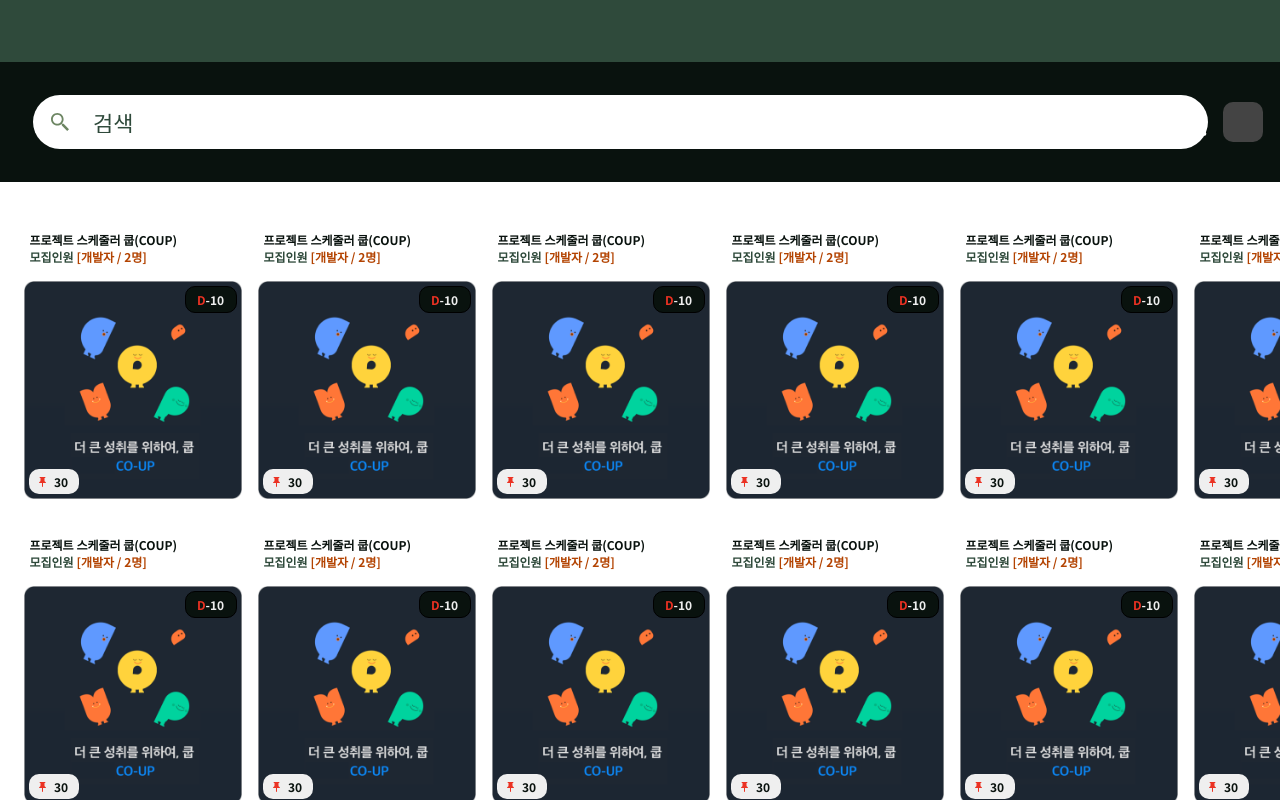
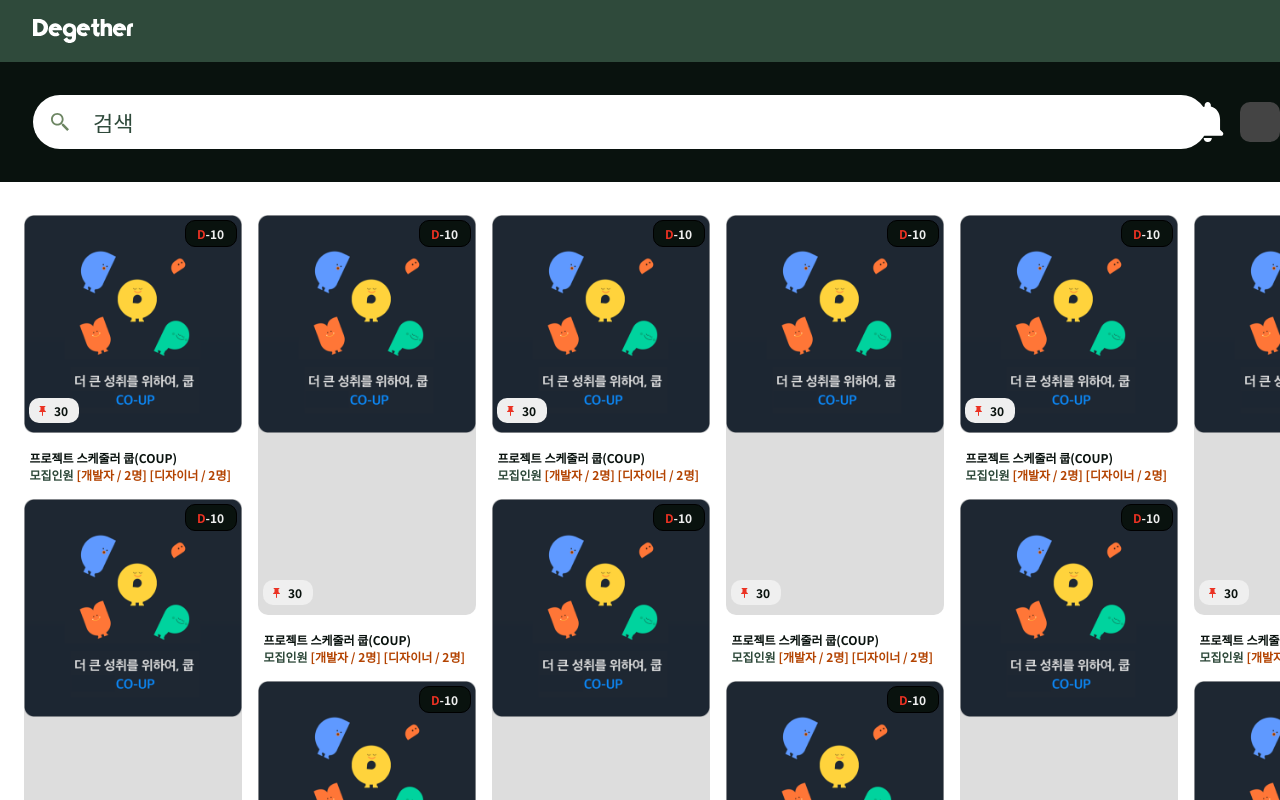
Before and after one commit to Degether/degether, a React (Create React App) app in the folder degether/: page / in a window 1280 px wide. Shown: the top 800 px of the page. Built offline with nearby package versions, Linux system fonts and the light colour scheme.

Commit message:
feat : 메인페이지 썸네일 카드 사이즈 변경

```diff
--- a/degether/src/components/Header.js
+++ b/degether/src/components/Header.js
@@ -7,7 +7,11 @@ import SearchBar from "./icon/SearchBar";
 const Header = () => {
   return (
     <>
-      <HeaderContainer></HeaderContainer>
+      <HeaderContainer>
+        <div>
+          <img src="img/logo.svg" />
+        </div>
+      </HeaderContainer>
       <MenuContainer>
         <MenuBar>
           <SearchBar />
@@ -28,12 +32,21 @@ const HeaderContainer = styled.div`
   left: 0px;
   top: 0px;
   background: #2f4a3b;
+  div {
+    width: 1888px;
+    height: 62px;
+    display: flex;
+    align-items: center;
+    margin: 0 auto;
+  }
+  img {
+    margin-left: 33px;
+  }
 `;
 const MenuContainer = styled.div`
   position: absolute;
   width: 100%;
   height: 120px;
-
   left: 0px;
   top: 62px;
   background: #09120e;
@@ -46,13 +59,13 @@ const MenuContainer = styled.div`
   }
 `;
 const MenuBar = styled.div`
-  width: 1920px;
+  width: 1888px;
   position: relative;
   margin: 0 auto;
 `;
 const IconContainer = styled.div`
   position: absolute;
-  right: 17px;
+  right: 0px;
   top: 40px;
 `;
 
--- a/degether/src/components/icon/Icon.js
+++ b/degether/src/components/icon/Icon.js
@@ -24,6 +24,7 @@ const HomeIcon = () => {
 const NoticeIcon = () => {
   return (
     <>
+      <Notice>
         <svg
           width="32"
           height="40"
@@ -36,6 +37,7 @@ const NoticeIcon = () => {
             fill="white"
           />
         </svg>
+      </Notice>
     </>
   );
 };
@@ -50,12 +52,23 @@ const Profile = () => {
 const Home = styled.div`
   width: 44px;
   height: 40px;
+  :hover {
+    cursor: pointer;
+  }
+`;
+const Notice = styled.div`
+  :hover {
+    cursor: pointer;
+  }
 `;
 const ProfileImg = styled.div`
   width: 40px;
   height: 40px;
   background: #444;
   border-radius: 10px;
+  :hover {
+    cursor: pointer;
+  }
 `;
 export default HomeIcon;
 export { NoticeIcon, Profile };
--- a/degether/src/components/main/Card.js
+++ b/degether/src/components/main/Card.js
@@ -5,12 +5,6 @@ const Card = () => {
   return (
     <>
       <CardContainer>
-        <CardText>
-          프로젝트 스케줄러 쿱(COUP)
-          <br />
-          <HeadCount>모집인원</HeadCount>{" "}
-          <HeadcountValue>[개발자 / 2명]</HeadcountValue>
-        </CardText>
         <CardImg>
           <Dday>
             <span>D</span>-10
@@ -34,13 +28,64 @@ const Card = () => {
             <PinCount>30</PinCount>
           </Pin>
         </CardImg>
+        <CardText>
+          프로젝트 스케줄러 쿱(COUP)
+          <br />
+          <HeadCount>모집인원</HeadCount>{" "}
+          <HeadcountValue>[개발자 / 2명] [디자이너 / 2명]</HeadcountValue>
+        </CardText>
       </CardContainer>
     </>
   );
 };
 
+const Card2 = () => {
+  return (
+    <>
+      <CardContainer2>
+        <CardImg2>
+          <Dday>
+            <span>D</span>-10
+          </Dday>
+          <img src="img/Rectangle 22.png" alt="프로젝트썸네일" />
+          <Pin>
+            <svg
+              width="7"
+              height="10"
+              viewBox="0 0 7 10"
+              fill="none"
+              xmlns="http://www.w3.org/2000/svg"
+            >
+              <path
+                fill-rule="evenodd"
+                clip-rule="evenodd"
+                d="M7 5.435C7 5.2 6.83 5.01 6.6 4.945C5.965 4.77 5.5 4.19 5.5 3.5V1H6C6.275 1 6.5 0.775 6.5 0.5C6.5 0.225 6.275 0 6 0H1C0.725 0 0.5 0.225 0.5 0.5C0.5 0.775 0.725 1 1 1H1.5V3.5C1.5 4.19 1.035 4.77 0.4 4.945C0.17 5.01 0 5.2 0 5.435V5.5C0 5.775 0.225 6 0.5 6H2.99L3 9.5C3 9.775 3.225 10 3.5 10C3.775 10 4 9.775 4 9.5L3.99 6H6.5C6.775 6 7 5.775 7 5.5V5.435Z"
+                fill="#EB3223"
+              />
+            </svg>
+            <PinCount>30</PinCount>
+          </Pin>
+        </CardImg2>
+        <CardText>
+          프로젝트 스케줄러 쿱(COUP)
+          <br />
+          <HeadCount>모집인원</HeadCount>{" "}
+          <HeadcountValue>[개발자 / 2명] [디자이너 / 2명]</HeadcountValue>
+        </CardText>
+      </CardContainer2>
+    </>
+  );
+};
 const CardContainer = styled.div`
   width: 218px;
+  height: 284px;
+  border-radius: 10px;
+  display: flex;
+  flex-direction: column;
+`;
+const CardContainer2 = styled.div`
+  width: 218px;
+  height: 466px;
   border-radius: 10px;
   display: flex;
   flex-direction: column;
@@ -60,7 +105,20 @@ const HeadcountValue = styled.span`
 `;
 const CardImg = styled.div`
   width: 218px;
+  height: 218px;
   position: relative;
+  border-radius: 10px;
+  img {
+    width: 218px;
+    object-fit: cover;
+  }
+`;
+const CardImg2 = styled.div`
+  width: 218px;
+  height: 400px;
+  position: relative;
+  border-radius: 10px;
+  background: #ddd;
   img {
     width: 218px;
     object-fit: cover;
@@ -104,3 +162,4 @@ const PinCount = styled.div`
   font-weight: 700;
 `;
 export default Card;
+export { Card2 };
--- a/degether/src/pages/Main.js
+++ b/degether/src/pages/Main.js
@@ -1,14 +1,35 @@
 import styled from "styled-components";
-import Card from "../components/main/Card";
+import Card, { Card2 } from "../components/main/Card";
 import LoginContainer from "../components/login/LoginContainer";
+import { useState } from "react";
 
 function Main() {
+  const [firstRow, setFirstRow] = useState([Card, Card2]);
   return (
     <>
       <MainContainer>
         <CardGrid>
-          {Array.from({ length: 32 }, (item, idx) => {
-            return <Card key={idx} />;
+          {Array.from({ length: 6 }, (item, idx) => {
+            return (
+              <>
+                {Array.from({ length: 1 }, (item, idx) => {
+                  return (
+                    <div key={idx}>
+                      <Card />
+                      <Card2 />
+                    </div>
+                  );
+                })}
+                {Array.from({ length: 1 }, (item, idx) => {
+                  return (
+                    <div key={idx}>
+                      <Card2 />
+                      <Card />
+                    </div>
+                  );
+                })}
+              </>
+            );
           })}
         </CardGrid>
         <LoginContainer />
@@ -28,7 +49,7 @@ const CardGrid = styled.div`
   display: grid;
   justify-content: center;
   grid-template-columns: repeat(6, 218px);
-  grid-template-rows: auto;
+  grid-template-rows: repeat(2, 284px, 466px);
   grid-column-gap: 16px;
   grid-row-gap: 16px;
 `;
```
Also changed, not shown: degether/public/img/logo.svg (added). Lines whose indentation alone changed are shown as unchanged.
